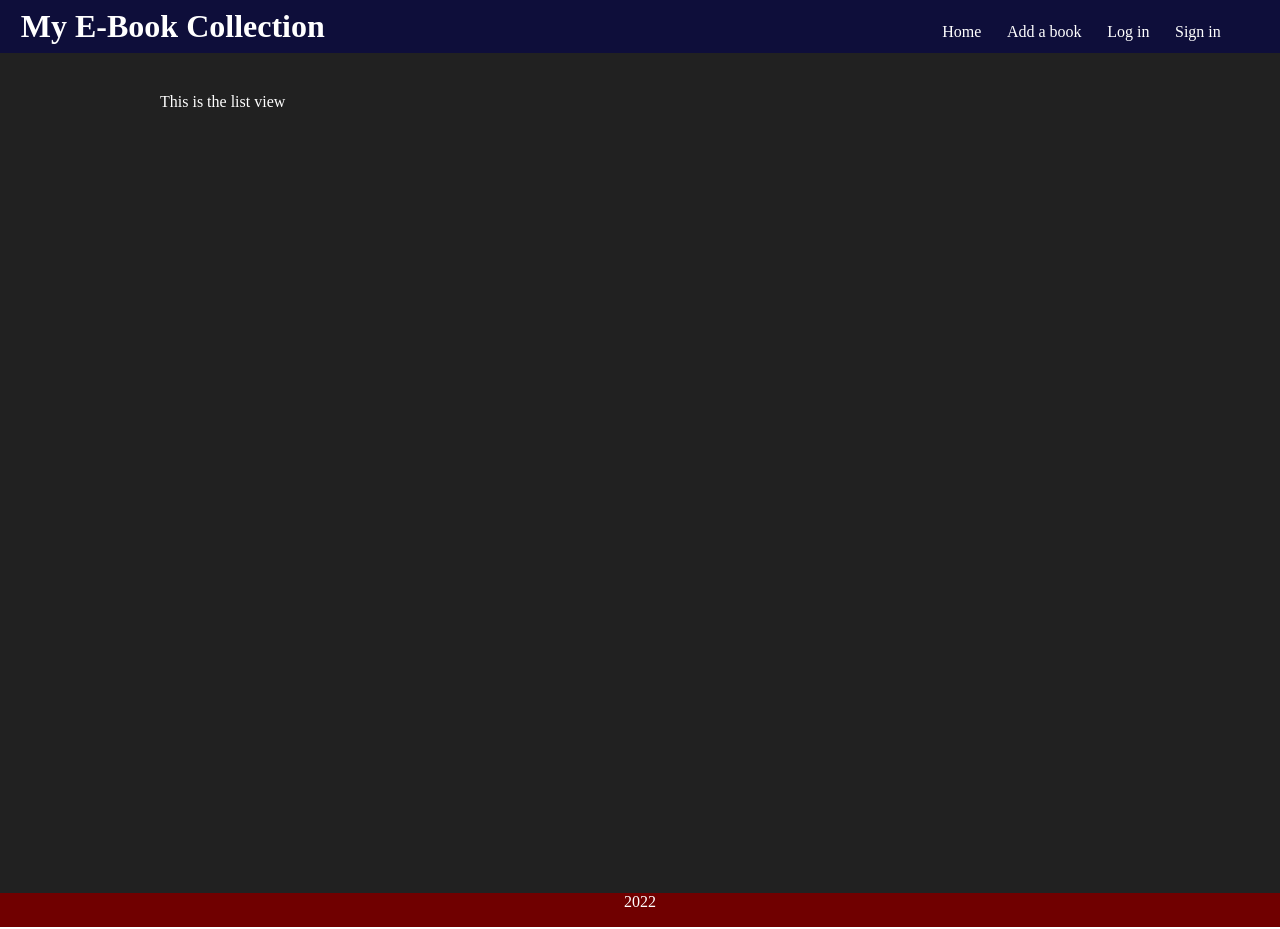
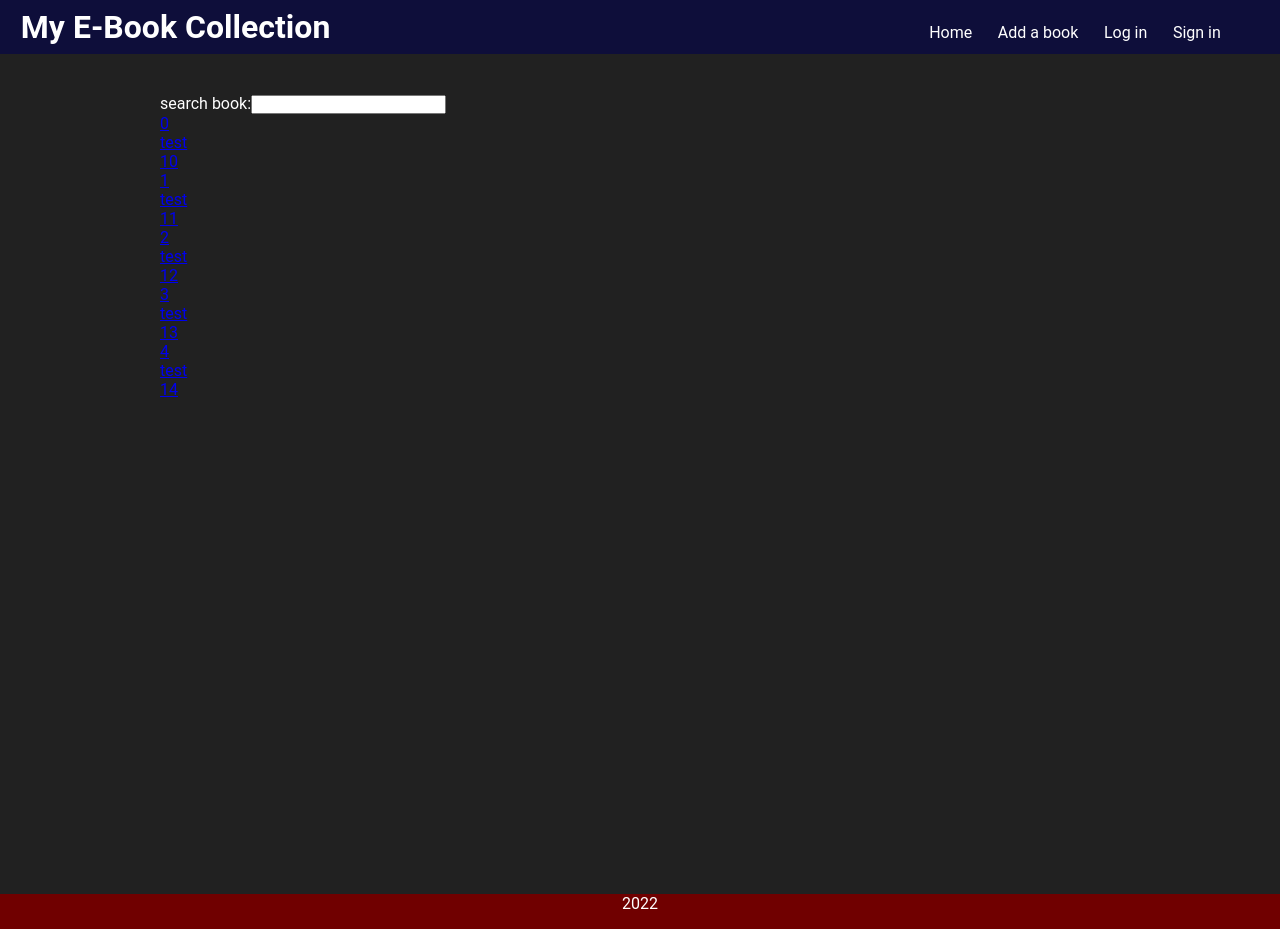
Before and after one commit to Lyxol/MyEBookCollection, a Vue app in the folder EBook Front/: page / in a window 1280 px wide. Built offline with nearby package versions, Linux system fonts and the light colour scheme.

Commit message:
Add edition page

```diff
--- a/EBook Front/src/App.vue
+++ b/EBook Front/src/App.vue
@@ -1,19 +1,18 @@
 <script setup>
-import { RouterLink, RouterView } from 'vue-router'
 </script>
 
 <template>
   <header>
     <h1>My E-Book Collection</h1>
     <nav>
-      <RouterLink to="/">Home</RouterLink>
-      <RouterLink to="/add">Add a book</RouterLink>
-      <RouterLink to="/login">Log in</RouterLink>
-      <RouterLink to="/signin">Sign in</RouterLink>
+      <router-link to="/">Home</router-link>
+      <router-link to="/add">Add a book</router-link>
+      <router-link to="/login">Log in</router-link>
+      <router-link to="/signin">Sign in</router-link>
     </nav>
   </header>
   <main>
-    <RouterView />
+    <router-view/>
   </main>
   <footer>
     <p>2022</p>
@@ -26,12 +25,13 @@ import { RouterLink, RouterView } from 'vue-router'
 *::after {
   margin: 0;
   padding: 0;
+  font-family: 'Roboto', sans-serif;
   --colorOne: hsl(240, 62%, 14%);
   --colorTwo: hsl(0, 100%, 22%);
 }
 
-#app{
-  background-color: hsla(0, 0%, 0%, 0.87) ;
+#app {
+  background-color: hsla(0, 0%, 0%, 0.87);
 }
 
 header {
@@ -44,7 +44,7 @@ header {
 
 h1 {
   color: white;
-  padding-left:1vw ;
+  padding-left: 1vw;
 }
 
 nav {
@@ -59,7 +59,7 @@ nav a {
   padding-bottom: 1.5vh;
 }
 
-nav a:hover{
+nav a:hover {
   background-color: var(--colorTwo);
 }
 
@@ -69,7 +69,8 @@ main {
   margin-right: auto;
   min-height: 100vh;
   color: white;
-  margin-top:  5vh; ;
+  margin-top: 5vh;
+  ;
 }
 
 footer {
--- a/EBook Front/src/assets/base.css
+++ /dev/null
@@ -1,74 +0,0 @@
-/* color palette from <https://github.com/vuejs/theme> */
-:root {
-  --vt-c-white: #ffffff;
-  --vt-c-white-soft: #f8f8f8;
-  --vt-c-white-mute: #f2f2f2;
-
-  --vt-c-black: #181818;
-  --vt-c-black-soft: #222222;
-  --vt-c-black-mute: #282828;
-
-  --vt-c-indigo: #2c3e50;
-
-  --vt-c-divider-light-1: rgba(60, 60, 60, 0.29);
-  --vt-c-divider-light-2: rgba(60, 60, 60, 0.12);
-  --vt-c-divider-dark-1: rgba(84, 84, 84, 0.65);
-  --vt-c-divider-dark-2: rgba(84, 84, 84, 0.48);
-
-  --vt-c-text-light-1: var(--vt-c-indigo);
-  --vt-c-text-light-2: rgba(60, 60, 60, 0.66);
-  --vt-c-text-dark-1: var(--vt-c-white);
-  --vt-c-text-dark-2: rgba(235, 235, 235, 0.64);
-}
-
-/* semantic color variables for this project */
-:root {
-  --color-background: var(--vt-c-white);
-  --color-background-soft: var(--vt-c-white-soft);
-  --color-background-mute: var(--vt-c-white-mute);
-
-  --color-border: var(--vt-c-divider-light-2);
-  --color-border-hover: var(--vt-c-divider-light-1);
-
-  --color-heading: var(--vt-c-text-light-1);
-  --color-text: var(--vt-c-text-light-1);
-
-  --section-gap: 160px;
-}
-
-@media (prefers-color-scheme: dark) {
-  :root {
-    --color-background: var(--vt-c-black);
-    --color-background-soft: var(--vt-c-black-soft);
-    --color-background-mute: var(--vt-c-black-mute);
-
-    --color-border: var(--vt-c-divider-dark-2);
-    --color-border-hover: var(--vt-c-divider-dark-1);
-
-    --color-heading: var(--vt-c-text-dark-1);
-    --color-text: var(--vt-c-text-dark-2);
-  }
-}
-
-*,
-*::before,
-*::after {
-  box-sizing: border-box;
-  margin: 0;
-  position: relative;
-  font-weight: normal;
-}
-
-body {
-  min-height: 100vh;
-  color: var(--color-text);
-  background: var(--color-background);
-  transition: color 0.5s, background-color 0.5s;
-  line-height: 1.6;
-  font-family: Inter, -apple-system, BlinkMacSystemFont, 'Segoe UI', Roboto, Oxygen, Ubuntu,
-    Cantarell, 'Fira Sans', 'Droid Sans', 'Helvetica Neue', sans-serif;
-  font-size: 15px;
-  text-rendering: optimizeLegibility;
-  -webkit-font-smoothing: antialiased;
-  -moz-osx-font-smoothing: grayscale;
-}
--- a/EBook Front/src/components/Ebook.vue
+++ b/EBook Front/src/components/Ebook.vue
@@ -1,7 +1,17 @@
 <script>
+
+export default {
+    props: {
+        bookData: Object
+    }
+}
 </script>
 <template>
-    <p>Hello, I'm an Ebook</p>
+    <router-link :to="'/edit?id=' + this.bookData.getId()">
+        <p> {{ this.bookData.getId() }} </p>
+        <p> {{ this.bookData.getName() }} </p>
+        <p> {{ this.bookData.getNbPage() }} </p>
+    </router-link>
 </template>
 <style>
 </style>
--- /dev/null
+++ b/EBook Front/src/model/EbookModel.js
@@ -0,0 +1,34 @@
+export default class EbookModel {
+    constructor(id, name, nbPage, desc, genre, author) {
+        this.id = id
+        this.name = name
+        this.nbPage = nbPage
+        this.desc = desc
+        this.genre = genre
+        this.author = author
+    }
+
+    getId() {
+        return this.id
+    }
+
+    getName() {
+        return this.name
+    }
+
+    getNbPage() {
+        return this.nbPage
+    }
+
+    getDesc() {
+        return this.desc
+    }
+
+    getGenre() {
+        return this.genre
+    }
+
+    getAuthor() {
+        return this.author
+    }
+}
--- a/EBook Front/src/router/index.js
+++ b/EBook Front/src/router/index.js
@@ -3,7 +3,7 @@ import ListView from '../views/ListView.vue'
 import Add from '../views/Add.vue'
 import Login from '../views/Login.vue'
 import Signin from '../views/Signin.vue'
-
+import Edition from '../views/Edition.vue'
 
 const router = createRouter({
   history: createWebHistory(import.meta.env.BASE_URL),
@@ -27,6 +27,13 @@ const router = createRouter({
       path: '/signin',
       name: 'signin',
       component: Signin
+    }, {
+      path: '/edit',
+      name: 'edit',
+      component: Edition,
+      props: route => ({
+        Id: route.query.id
+      })
     }
   ]
 })
--- /dev/null
+++ b/EBook Front/src/views/Edition.vue
@@ -0,0 +1,18 @@
+<script>
+export default {
+    props: {
+        Id: Number
+    }
+}
+</script>
+<template>
+    <form>
+        <input type="text" value="name">
+        <input type="text" value="genre">
+        <input type="text" value="author">
+        <textarea  id="" cols="30" rows="10">desc</textarea>
+        <button>Valider les modifications</button>
+    </form>
+</template>
+<style>
+</style>
--- a/EBook Front/src/views/ListView.vue
+++ b/EBook Front/src/views/ListView.vue
@@ -1,7 +1,29 @@
 <script>
+import EbookModel from "../model/EbookModel.js"
+import Ebook from "../components/Ebook.vue"
+export default {
+    data: () => ({
+        listBook: []
+    }),
+    mounted() {
+        //debug
+        for (let i = 0; i < 5; i++) {
+            let book = new EbookModel(i, "test", i + 1 * 10, "this is a test","test","Lyxol");
+            this.listBook.push(book);
+            console.log("add elements: " + book.getId());
+        }
+    },
+    components: { Ebook }
+}
 </script>
 <template>
-<p>This is the list view</p>
+    <form>
+        <label for="search">search book:</label>
+        <input type="text">
+    </form>
+    <div v-for="item in listBook" :key="item.getId()">
+        <Ebook :bookData="item" />
+    </div>
 </template>
 <style>
 </style>
```
Also changed, not shown: EBook Front/src/assets/logo.svg (deleted), 1 other file (tests, documents, lock files or other folders).
